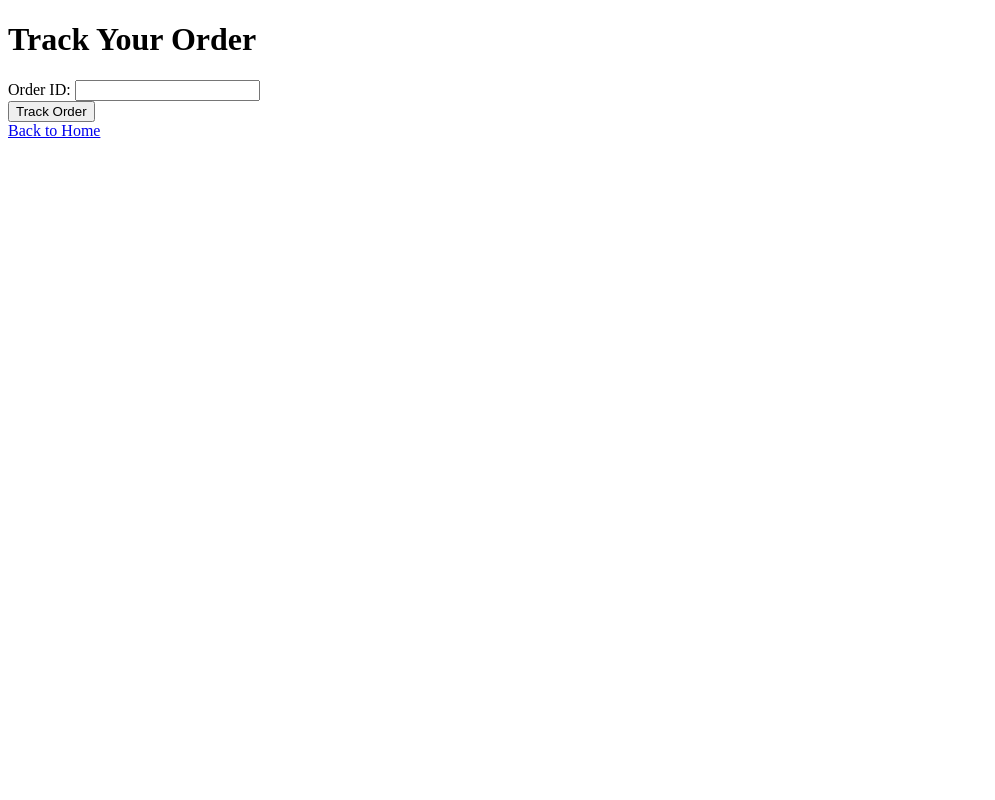
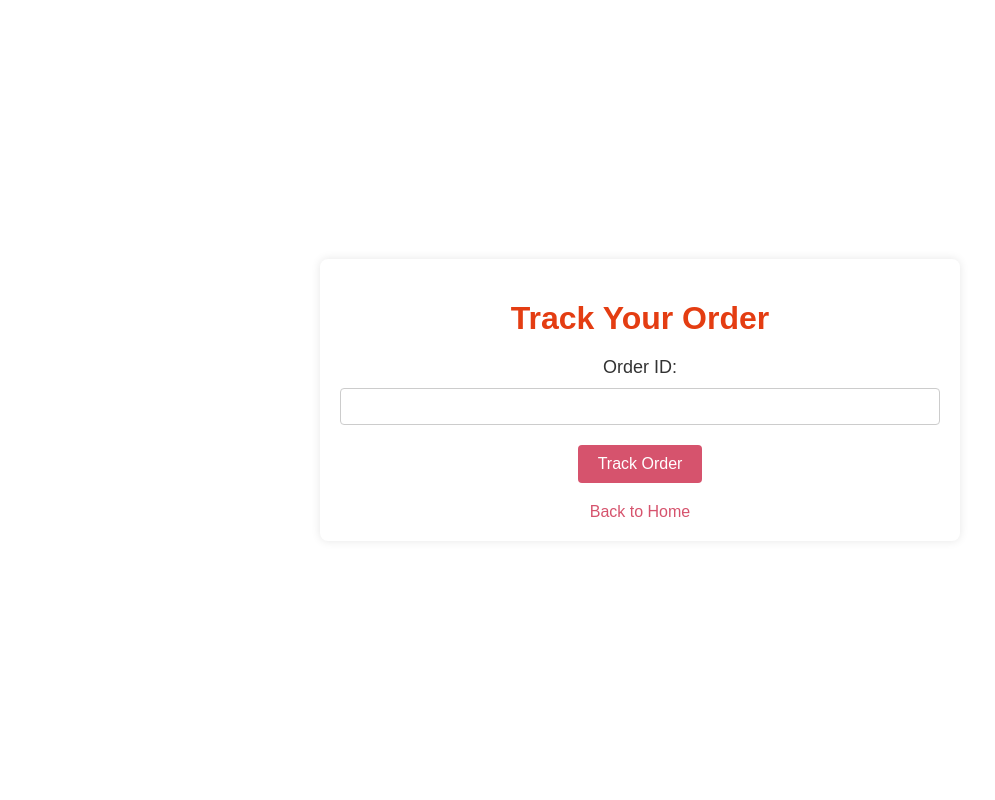
Before and after one commit to Chaitanya2004kabra/Grocery-Store-App, a Flask app: page /track_order in a window 1280 px wide. Shown: the whole page, without its empty margins (0-995 px from the left). Run offline with Flask 3, Linux system fonts and the light colour scheme; the visitor is signed in with stand-in values (Sample User, id 1).

Commit message:
Update track_order.html
css

```diff
--- a/templates/track_order.html
+++ b/templates/track_order.html
@@ -2,14 +2,76 @@
 <html>
 <head>
     <title>Track Order</title>
+    <style>
+        body {
+            font-family: 'Arial', sans-serif;
+            background-color: #EBE9EI; /* Light background color */
+            margin: 0;
+            padding: 0;
+            display: flex;
+            justify-content: center;
+            align-items: center;
+            height: 100vh;
+        }
+        .container {
+            width: 80%;
+            max-width: 600px; /* Limit the width for larger screens */
+            padding: 20px;
+            background-color: #FFFFFF; /* White background for the container */
+            box-shadow: 0 0 10px rgba(0, 0, 0, 0.1);
+            border-radius: 8px;
+            text-align: center;
+        }
+        h1 {
+            color: #E43D12; /* Heading color */
+            margin-bottom: 20px;
+        }
+        label {
+            font-size: 18px;
+            color: #333333;
+            display: block;
+            margin-bottom: 10px;
+        }
+        input[type="text"] {
+            width: calc(100% - 22px); /* Adjust width to fit padding */
+            padding: 10px;
+            border: 1px solid #cccccc;
+            border-radius: 4px;
+            margin-bottom: 20px;
+        }
+        button {
+            background-color: #D6536D; /* Button background color */
+            color: #FFFFFF; /* Button text color */
+            border: none;
+            padding: 10px 20px;
+            border-radius: 4px;
+            cursor: pointer;
+            font-size: 16px;
+        }
+        button:hover {
+            background-color: #E43D12; /* Button hover color */
+        }
+        a {
+            text-decoration: none;
+            color: #D6536D; /* Link color */
+            font-size: 16px;
+            display: inline-block;
+            margin-top: 20px;
+        }
+        a:hover {
+            color: #E43D12; /* Link hover color */
+        }
+    </style>
 </head>
 <body>
+    <div class="container">
         <h1>Track Your Order</h1>
         <form method="post">
             <label for="order_id">Order ID:</label>
-        <input type="text" id="order_id" name="order_id" required><br>
+            <input type="text" id="order_id" name="order_id" required>
             <button type="submit">Track Order</button>
         </form>
         <a href="{{ url_for('home') }}">Back to Home</a>
+    </div>
 </body>
 </html>
```
Lines whose indentation alone changed are shown as unchanged.
